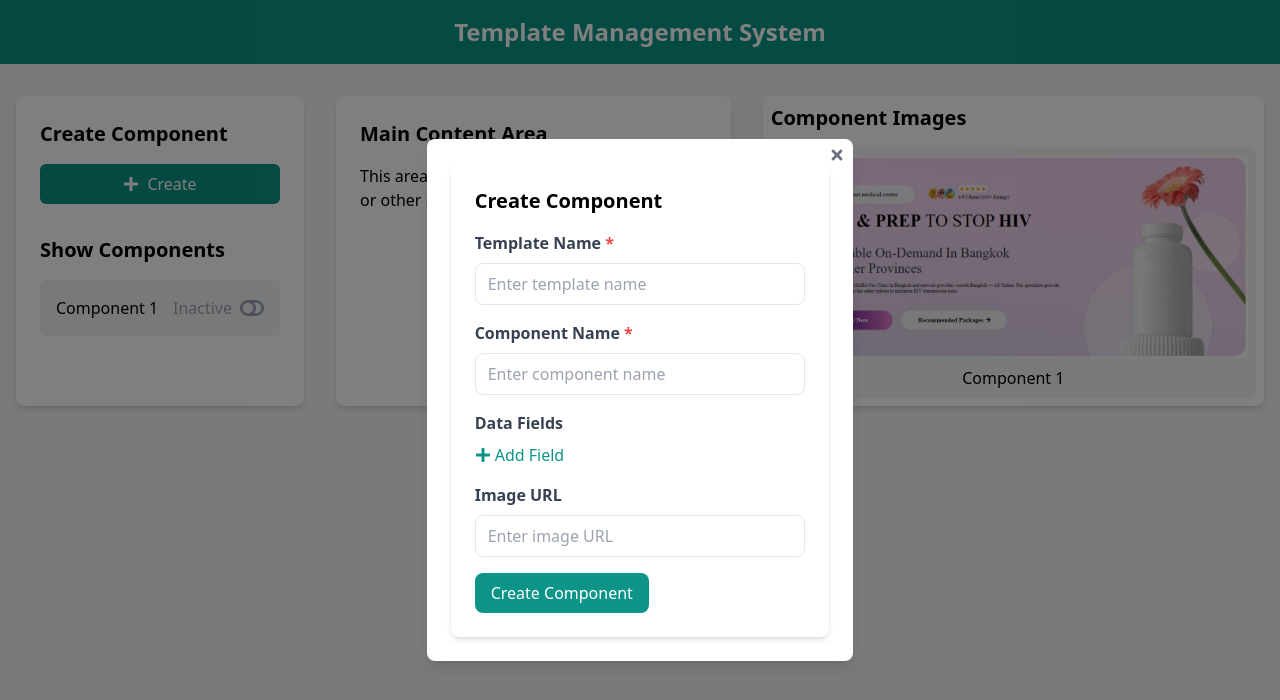
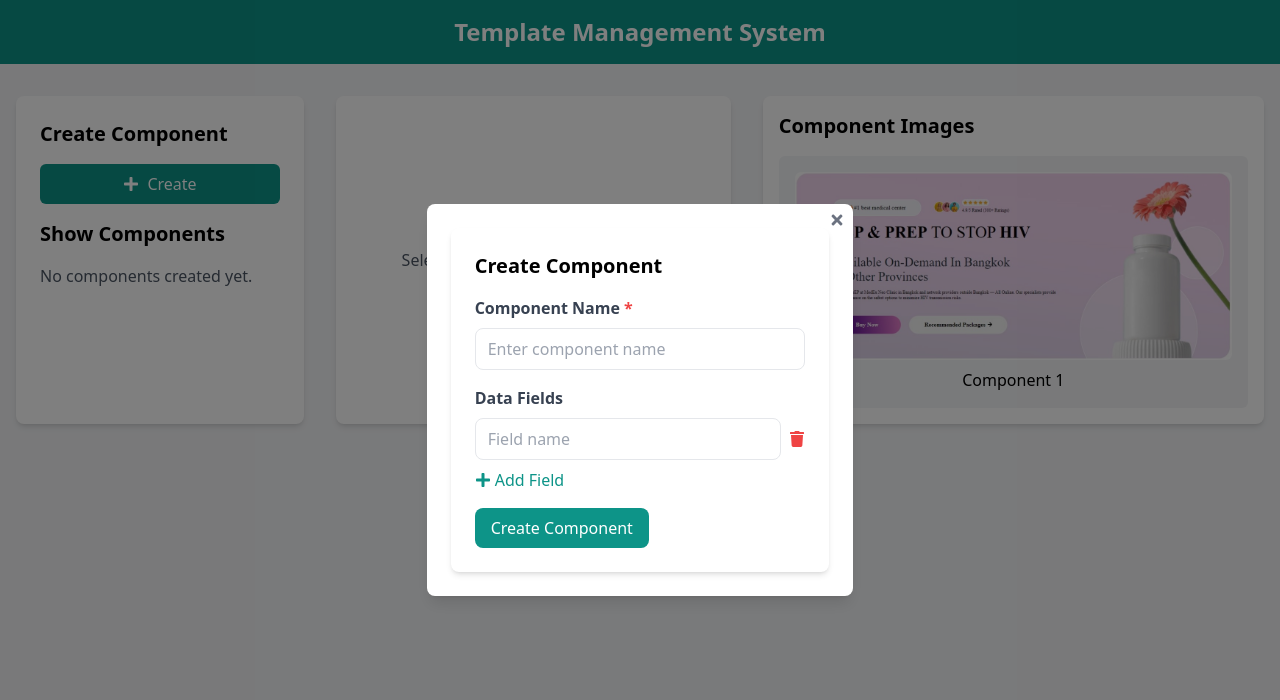
Before and after one commit to janak-Medex/Medex-Intern-CMS, a React (Vite) app in the folder cms_frontend/: page /create-template in a window 1280 px wide. Both pictures are taken after a click on the button "Create". Shown: the top 700 px of the page. Built offline with nearby package versions, Linux system fonts and the light colour scheme.

Commit message:
component edit delete and other things implemented

```diff
--- a/cms_frontend/src/components/createComponents.tsx
+++ b/cms_frontend/src/components/createComponents.tsx
@@ -1,19 +1,35 @@
-import React, { useState } from "react";
+import React, { useState, useEffect } from "react";
 import { FaPlus, FaTrash } from "react-icons/fa";
+
+export interface FormField {
+  name: string;
+}
+
+export interface Component {
+  componentName: string;
+  fields: FormField[];
+}
 
 interface Props {
   onClose: () => void;
+  onCreate: (newComponent: Component) => void;
+  initialComponent: Component | null; // Add initialComponent prop
 }
 
-interface FormField {
-  name: string;
-}
+const CreateComponent: React.FC<Props> = ({
+  onClose,
+  onCreate,
+  initialComponent, // Destructure initialComponent from props
+}) => {
+  const [componentName, setComponentName] = useState("");
+  const [formFields, setFormFields] = useState<FormField[]>([{ name: "" }]);
 
-const CreateComponent: React.FC<Props> = ({ onClose }) => {
-  const [templateName, setTemplateName] = useState("");
-  const [componentName, setComponentName] = useState("");
-  const [formFields, setFormFields] = useState<FormField[]>([]);
-  const [imageUrl, setImageUrl] = useState("");
+  useEffect(() => {
+    if (initialComponent) {
+      setComponentName(initialComponent.componentName);
+      setFormFields(initialComponent.fields);
+    }
+  }, [initialComponent]);
 
   const handleAddField = () => {
     setFormFields([...formFields, { name: "" }]);
@@ -31,31 +47,23 @@ const CreateComponent: React.FC<Props> = ({ onClose }) => {
     setFormFields(updatedFields);
   };
 
+  const handleSubmit = (event: React.FormEvent) => {
+    event.preventDefault();
+
+    const newComponent: Component = {
+      componentName: componentName,
+      fields: formFields.filter((field) => field.name.trim() !== ""),
+    };
+
+    onCreate(newComponent); // Pass the created or updated component back to parent
+
+    onClose(); // Close the modal
+  };
+
   return (
     <div className="bg-white rounded-lg shadow-md p-6 relative">
-      <button
-        className="absolute top-2 right-2 text-gray-500"
-        onClick={onClose}
-      ></button>
       <h2 className="text-xl font-semibold mb-4">Create Component</h2>
-      <form>
-        <div className="mb-4">
-          <label
-            htmlFor="templateName"
-            className="block text-gray-700 font-bold mb-2"
-          >
-            Template Name <span className="text-red-500">*</span>
-          </label>
-          <input
-            type="text"
-            id="templateName"
-            className="w-full px-3 py-2 text-gray-700 border rounded-lg focus:outline-none focus:border-teal-500"
-            placeholder="Enter template name"
-            value={templateName}
-            onChange={(e) => setTemplateName(e.target.value)}
-            required
-          />
-        </div>
+      <form onSubmit={handleSubmit}>
         <div className="mb-4">
           <label
             htmlFor="componentName"
@@ -103,27 +111,11 @@ const CreateComponent: React.FC<Props> = ({ onClose }) => {
             <FaPlus className="mr-1" /> Add Field
           </button>
         </div>
-        <div className="mb-4">
-          <label
-            htmlFor="imageUrl"
-            className="block text-gray-700 font-bold mb-2"
-          >
-            Image URL
-          </label>
-          <input
-            type="text"
-            id="imageUrl"
-            className="w-full px-3 py-2 text-gray-700 border rounded-lg focus:outline-none focus:border-teal-500"
-            placeholder="Enter image URL"
-            value={imageUrl}
-            onChange={(e) => setImageUrl(e.target.value)}
-          />
-        </div>
         <button
           type="submit"
           className="px-4 py-2 text-white bg-teal-600 rounded-lg hover:bg-teal-700 focus:outline-none"
         >
-          Create Component
+          {initialComponent ? "Update Component" : "Create Component"}
         </button>
       </form>
     </div>
--- /dev/null
+++ b/cms_frontend/src/template/ComponentList.tsx
@@ -0,0 +1,70 @@
+import React from "react";
+import { FaEdit, FaTrash } from "react-icons/fa";
+import { Component as ComponentType } from "../components/createComponents";
+import ToggleButton from "./ToogleButton"; // Adjust the import path as per your project
+
+interface ComponentListProps {
+  components: ComponentType[];
+  toggleStates: { [key: string]: boolean };
+  onToggle: (componentName: string) => void;
+  onEdit: (component: ComponentType) => void;
+  onDelete: (componentName: string) => void;
+  onShowComponentForm: (component: ComponentType) => void; // Define onShowComponentForm
+}
+const ComponentList: React.FC<ComponentListProps> = ({
+  components,
+  toggleStates,
+  onToggle,
+  onEdit,
+  onDelete,
+  onShowComponentForm,
+}) => (
+  <div className="space-y-4 flex-1">
+    <h2 className="text-xl font-semibold mb-4">Show Components</h2>
+    <div className="space-y-2">
+      {components.length === 0 ? (
+        <p className="text-gray-600">No components created yet.</p>
+      ) : (
+        components.map((component, index) => (
+          <div
+            key={index}
+            className="flex items-center justify-between bg-gray-100 rounded-md p-3 cursor-pointer"
+            onClick={() => onShowComponentForm(component)} // Handle click to show component form
+          >
+            <span>{component.componentName}</span>
+            <div className="flex items-center space-x-2">
+              <span
+                className={`${
+                  toggleStates[component.componentName]
+                    ? "text-teal-600"
+                    : "text-gray-400"
+                }`}
+              >
+                {toggleStates[component.componentName] ? "Active" : "Inactive"}
+              </span>
+              <ToggleButton
+                isActive={toggleStates[component.componentName]}
+                onToggle={() => onToggle(component.componentName)}
+              />
+              <button onClick={() => onDelete(component.componentName)}>
+                <FaTrash className="text-red-600" />
+              </button>
+              {/* Clicking the Edit button triggers onEdit */}
+              <button
+                className="focus:outline-none"
+                onClick={(e) => {
+                  e.stopPropagation(); // Prevent click propagation to parent
+                  onEdit(component);
+                }}
+              >
+                <FaEdit className="text-gray-600" size={20} />
+              </button>
+            </div>
+          </div>
+        ))
+      )}
+    </div>
+  </div>
+);
+
+export default ComponentList;
--- a/cms_frontend/src/template/CreateTemplate.tsx
+++ b/cms_frontend/src/template/CreateTemplate.tsx
@@ -1,32 +1,140 @@
 import React, { useState } from "react";
-import { FaPlus, FaToggleOn, FaToggleOff } from "react-icons/fa";
+import { FaPlus } from "react-icons/fa";
 import Modal from "../utils/Modal";
-import CreateComponent from "../components/createComponents";
+import CreateComponent, {
+  Component as ComponentType,
+  FormField,
+} from "../components/createComponents";
+import ComponentList from "../template/ComponentList";
+import SchemaRuleModal from "../template/SchemaRule";
 
-interface Props {
-  // Define your props here
-}
+const CreateTemplate: React.FC = () => {
+  const [toggleStates, setToggleStates] = useState<{ [key: string]: boolean }>(
+    {}
+  );
+  const [isModalOpen, setIsModalOpen] = useState(false);
+  const [components, setComponents] = useState<ComponentType[]>([]);
+  const [activeComponent, setActiveComponent] = useState<ComponentType | null>(
+    null
+  );
+  const [isRuleModalOpen, setIsRuleModalOpen] = useState(false);
 
-const CreateTemplate: React.FC<Props> = (/* Destructure props here */) => {
-  const [toggleStates, setToggleStates] = useState({
-    component1: false,
-  });
-  const [isModalOpen, setIsModalOpen] = useState(false);
-
-  const handleToggle = (component: keyof typeof toggleStates) => {
+  const handleToggle = (componentName: string) => {
     setToggleStates((prevState) => ({
       ...prevState,
-      [component]: !prevState[component],
+      [componentName]: !prevState[componentName],
     }));
+
+    if (!toggleStates[componentName]) {
+      const component = components.find(
+        (comp) => comp.componentName === componentName
+      );
+      setActiveComponent(component || null);
+    } else {
+      setActiveComponent(null);
+    }
   };
 
   const handleOpenModal = () => {
     setIsModalOpen(true);
+    setActiveComponent(null); // Reset active component when opening modal for creation
   };
 
   const handleCloseModal = () => {
     setIsModalOpen(false);
   };
+
+  const addComponent = (component: ComponentType) => {
+    setComponents((prevComponents) => [...prevComponents, component]);
+  };
+
+  const onCreateComponent = (newComponent: ComponentType) => {
+    const index = components.findIndex(
+      (comp) => comp.componentName === newComponent.componentName
+    );
+    if (index === -1) {
+      // Create new component
+      addComponent(newComponent);
+    } else {
+      // Update existing component
+      const updatedComponents = [...components];
+      updatedComponents[index] = newComponent;
+      setComponents(updatedComponents);
+    }
+    setIsModalOpen(false); // Close the modal after creating or updating component
+  };
+
+  const onDeleteComponent = (componentName: string) => {
+    setComponents((prevComponents) =>
+      prevComponents.filter((comp) => comp.componentName !== componentName)
+    );
+  };
+
+  const handleAddRule = (newRule: {
+    fieldName: string;
+    type: string;
+    required: boolean;
+  }) => {
+    // Add logic to handle adding new rule (e.g., API call, state update)
+    console.log("New Rule:", newRule);
+    setIsRuleModalOpen(false);
+  };
+
+  const getFieldComponent = (field: FormField) => {
+    switch (field.name) {
+      case "image":
+        return (
+          <input
+            type="file"
+            className="px-3 py-2 border border-gray-300 rounded-lg focus:outline-none focus:border-teal-500"
+            accept="image/*"
+            // required={field.required}
+          />
+        );
+      case "is_active":
+        return (
+          <input
+            type="checkbox"
+            className="form-checkbox h-5 w-5 text-teal-600"
+            id="is_active"
+          />
+        );
+      default:
+        return (
+          <input
+            type="text"
+            className="px-3 py-2 border border-gray-300 rounded-lg focus:outline-none focus:border-teal-500"
+            placeholder={`Enter ${field.name}`}
+            // required={field.required}
+          />
+        );
+    }
+  };
+
+  const renderForm = (fields: FormField[]) => (
+    <form className="space-y-4" onSubmit={(e) => e.preventDefault()}>
+      {fields.map((field, index) => (
+        <div key={index} className="flex flex-col space-y-2">
+          <label className="text-gray-700 font-bold">{field.name}</label>
+          {getFieldComponent(field)}
+        </div>
+      ))}
+      <div className="flex justify-between items-center">
+        <button
+          type="submit"
+          className="px-4 py-2 text-white bg-teal-600 rounded-lg hover:bg-teal-700 focus:outline-none"
+        >
+          Submit
+        </button>
+        <button
+          onClick={() => setIsRuleModalOpen(true)}
+          className="px-4 py-2 text-gray-700 bg-gray-200 rounded-lg hover:bg-gray-300 focus:outline-none"
+        >
+          Insert New Schema Rule
+        </button>
+      </div>
+    </form>
+  );
 
   return (
     <div className="min-h-screen bg-gray-100">
@@ -38,67 +146,60 @@ const CreateTemplate: React.FC<Props> = (/* Destructure props here */) => {
         </div>
       </header>
       <main className="container mx-auto py-8 grid grid-cols-12 gap-8 p-4">
-        <div className="col-span-12 md:col-span-3">
-          <div className="bg-white rounded-lg shadow-md p-6 h-full">
+        <div className="col-span-12 md:col-span-3 flex flex-col">
+          <div className="bg-white rounded-lg shadow-md p-6 flex-1 flex flex-col">
             <h2 className="text-xl font-semibold mb-4">Create Component</h2>
             <button
-              className="w-full flex items-center justify-center px-4 py-2 text-white bg-teal-600 rounded-md hover:bg-teal-700 transition duration-200"
+              className="w-full flex items-center justify-center px-4 py-2 text-white bg-teal-600 rounded-md hover:bg-teal-700 transition duration-200 mb-4"
               onClick={handleOpenModal}
             >
               <FaPlus className="mr-2" /> Create
             </button>
-            <div className="mt-8">
-              <h2 className="text-xl font-semibold mb-4">Show Components</h2>
-              <div className="space-y-4 max-h-96 overflow-y-auto">
-                <div className="flex items-center justify-between bg-gray-100 rounded-md p-4">
-                  <span>Component 1</span>
-                  <div className="flex items-center space-x-2">
-                    <span
-                      className={`${
-                        toggleStates.component1
-                          ? "text-teal-600"
-                          : "text-gray-400"
-                      }`}
-                    >
-                      {toggleStates.component1 ? "Active" : "Inactive"}
-                    </span>
-                    <button
-                      className="focus:outline-none"
-                      onClick={() => handleToggle("component1")}
-                    >
-                      {toggleStates.component1 ? (
-                        <FaToggleOn className="text-teal-600" size={24} />
-                      ) : (
-                        <FaToggleOff className="text-gray-400" size={24} />
-                      )}
-                    </button>
-                  </div>
-                </div>
-                {/* Add more components as needed */}
-              </div>
-            </div>
+            <ComponentList
+              components={components}
+              toggleStates={toggleStates}
+              onToggle={handleToggle}
+              onEdit={(component) => {
+                setActiveComponent(component);
+                setIsModalOpen(true); // Open modal for editing component
+              }}
+              onDelete={onDeleteComponent}
+              onShowComponentForm={(component) => {
+                setActiveComponent(component);
+              }}
+            />
           </div>
         </div>
-        <div className="col-span-12 md:col-span-4">
-          <div className="bg-white rounded-lg shadow-md p-6 h-full">
-            <h2 className="text-xl font-semibold mb-4">Main Content Area</h2>
-            <p>
-              This area can be used to display main content or other
-              information.
-            </p>
-          </div>
+
+        <div className="col-span-12 md:col-span-4 flex flex-col">
+          {activeComponent && (
+            <div className="bg-white rounded-lg shadow-md p-6 flex-1">
+              <h2 className="text-xl font-semibold mb-4">
+                {activeComponent.componentName}
+              </h2>
+              <div>{renderForm(activeComponent.fields)}</div>
+            </div>
+          )}
+          {!activeComponent && (
+            <div className="bg-white rounded-lg shadow-md p-6 flex-1 flex items-center justify-center">
+              <p className="text-gray-600">
+                Select a component to view details.
+              </p>
+            </div>
+          )}
         </div>
-        <div className="col-span-12 md:col-span-5">
-          <div className="bg-white rounded-lg shadow-md p-2 h-full">
+
+        <div className="col-span-12 md:col-span-5 flex flex-col">
+          <div className="bg-white rounded-lg shadow-md p-4 flex-1">
             <h2 className="text-xl font-semibold mb-4">Component Images</h2>
-            <div className="space-y-4 max-h-96 overflow-y-auto">
-              <div className="bg-gray-100 rounded-md p-2 flex flex-col items-center">
+            <div className="space-y-4">
+              <div className="bg-gray-100 rounded-md p-4 flex flex-col items-center">
                 <img
                   src="../../public/images/component1.jpg"
                   alt="Component 1"
                   className="max-w-full h-auto mb-2 rounded-md"
                 />
-                <span>Component 1</span>
+                <span className="text-center">Component 1</span>
               </div>
               {/* Add more components as needed */}
             </div>
@@ -106,8 +207,18 @@ const CreateTemplate: React.FC<Props> = (/* Destructure props here */) => {
         </div>
       </main>
       <Modal show={isModalOpen} onClose={handleCloseModal}>
-        <CreateComponent onClose={handleCloseModal} />
+        <CreateComponent
+          onClose={handleCloseModal}
+          onCreate={onCreateComponent}
+          initialComponent={activeComponent} // Pass active component for editing
+        />
       </Modal>
+
+      <SchemaRuleModal
+        isOpen={isRuleModalOpen}
+        onClose={() => setIsRuleModalOpen(false)}
+        onAddRule={handleAddRule}
+      />
     </div>
   );
 };
--- /dev/null
+++ b/cms_frontend/src/template/SchemaRule.tsx
@@ -0,0 +1,91 @@
+import React, { useState } from "react";
+import Modal from "../utils/Modal";
+
+interface SchemaRule {
+  fieldName: string;
+  type: string;
+  required: boolean;
+}
+
+interface SchemaRuleModalProps {
+  isOpen: boolean;
+  onClose: () => void;
+  onAddRule: (newRule: SchemaRule) => void;
+}
+
+const SchemaRuleModal: React.FC<SchemaRuleModalProps> = ({
+  isOpen,
+  onClose,
+  onAddRule,
+}) => {
+  const [newRule, setNewRule] = useState<SchemaRule>({
+    fieldName: "",
+    type: "string",
+    required: false,
+  });
+
+  const handleAddRule = () => {
+    onAddRule(newRule);
+    setNewRule({ fieldName: "", type: "string", required: false });
+  };
+
+  return (
+    <Modal show={isOpen} onClose={onClose}>
+      <div className="bg-white rounded-lg shadow-md p-6">
+        <h2 className="text-xl font-semibold mb-4">Insert New Schema Rule</h2>
+        <div className="flex flex-col space-y-4">
+          <input
+            type="text"
+            className="px-3 py-2 border border-gray-300 rounded-lg focus:outline-none focus:border-teal-500"
+            placeholder="Enter Field Name"
+            value={newRule.fieldName}
+            onChange={(e) =>
+              setNewRule({ ...newRule, fieldName: e.target.value })
+            }
+          />
+          <div className="flex space-x-4">
+            <div className="flex flex-col w-1/2">
+              <label className="text-gray-700">Type</label>
+              <select
+                className="px-3 py-2 border border-gray-300 rounded-lg focus:outline-none focus:border-teal-500"
+                value={newRule.type}
+                onChange={(e) =>
+                  setNewRule({ ...newRule, type: e.target.value })
+                }
+              >
+                <option value="string">String</option>
+                <option value="number">Number</option>
+                <option value="boolean">Boolean</option>
+                {/* Add more types as needed */}
+              </select>
+            </div>
+            <div className="flex flex-col w-1/2">
+              <label className="text-gray-700">Required</label>
+              <select
+                className="px-3 py-2 border border-gray-300 rounded-lg focus:outline-none focus:border-teal-500"
+                value={newRule.required.toString()}
+                onChange={(e) =>
+                  setNewRule({
+                    ...newRule,
+                    required: e.target.value === "true",
+                  })
+                }
+              >
+                <option value="true">True</option>
+                <option value="false">False</option>
+              </select>
+            </div>
+          </div>
+        </div>
+        <button
+          className="px-4 py-2 text-white bg-teal-600 rounded-lg hover:bg-teal-700 focus:outline-none mt-4"
+          onClick={handleAddRule}
+        >
+          Add Rule
+        </button>
+      </div>
+    </Modal>
+  );
+};
+
+export default SchemaRuleModal;
--- /dev/null
+++ b/cms_frontend/src/template/ToogleButton.tsx
@@ -0,0 +1,19 @@
+import React from "react";
+import { FaToggleOn, FaToggleOff } from "react-icons/fa";
+
+interface ToggleButtonProps {
+  isActive: boolean;
+  onToggle: () => void;
+}
+
+const ToggleButton: React.FC<ToggleButtonProps> = ({ isActive, onToggle }) => (
+  <button className="focus:outline-none" onClick={onToggle}>
+    {isActive ? (
+      <FaToggleOn className="text-teal-600" size={24} />
+    ) : (
+      <FaToggleOff className="text-gray-400" size={24} />
+    )}
+  </button>
+);
+
+export default ToggleButton;
```
Also changed, not shown: cms_frontend/src/main.tsx (+9 -4 lines).
